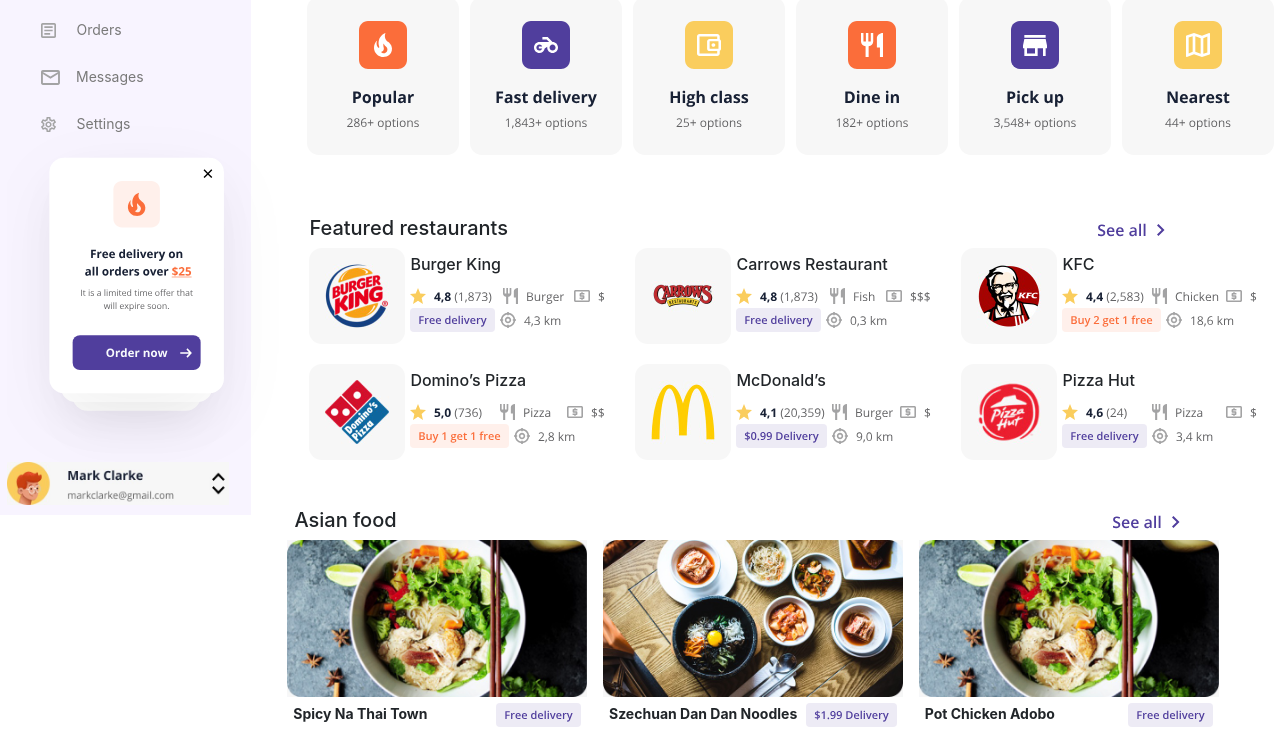
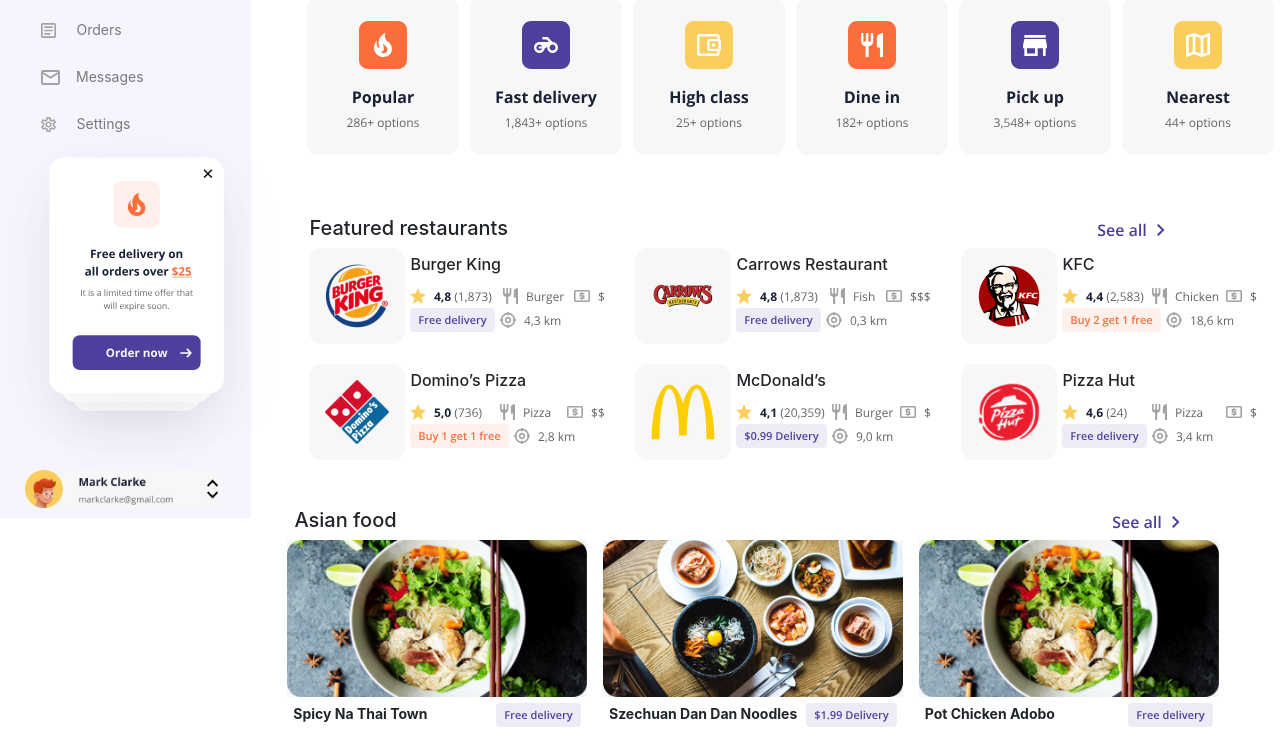
Before and after one commit to Babek-Jumshudov/Nibble, a plain HTML site: page home.html in a window 1280 px wide. Shown: the part 192-938 px from the top of the page. Drawn offline with nearby package versions, Linux system fonts and the light colour scheme.

Commit message:
Add files via upload

```diff
--- a/b_home.css
+++ b/b_home.css
@@ -21,7 +21,6 @@
   margin-left: 20px;
   margin-top: 40px;
   margin-bottom: 108px;
-
 }
 .b_button_menu a {
   color: rgb(121, 121, 121);
@@ -52,8 +51,9 @@ a:hover {
   margin-top: 20vh;
 }
 .b_sol_user img {
-  width: 90%;
-  margin-left: 5%;
+  width: 80%;
+  margin-left: 12%;
+  margin-top: 8px;
 }
 /* =====================================================================================================================================================
  ===================================================================================================================================================== */
@@ -106,7 +106,6 @@ select {
   width: 130px;
   margin: 13px;
   margin-right: 20px;
-
 }
 .explore_catagories_div {
   display: flex;
@@ -117,7 +116,6 @@ select {
 }
 .explore_Product_line2 {
   display: flex;
-
 }
 /* =====================================================================================================================================================
  ===================================================================================================================================================== */
@@ -281,7 +279,7 @@ select {
     align-items: baseline;
     margin-top: 20px;
   }
-  .asian_boxs img{
+  .asian_boxs img {
     width: 335px;
   }
 }
@@ -384,7 +382,7 @@ select {
     margin-top: 20px;
     margin-left: 4%;
   }
-  .asian_boxs img{
+  .asian_boxs img {
     width: 550px;
   }
 }
```
Lines whose indentation alone changed are shown as unchanged.
